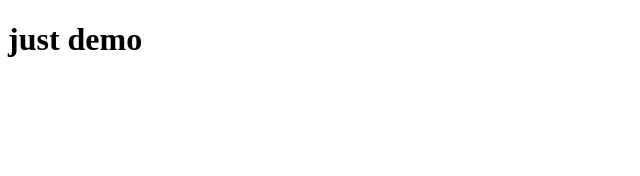
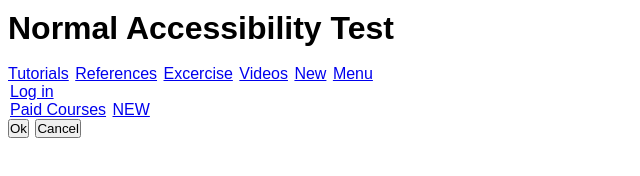
Before and after one commit to sksheela/accessbility1, a plain HTML site: page index.html in a window 1280 px wide. Shown: the whole page, without its empty margins (0-640 px from the left). Drawn offline with Linux system fonts and the light colour scheme.

Commit message:
This is my first accessbility

```diff
--- a/index.html
+++ b/index.html
@@ -1,12 +1,44 @@
 <!DOCTYPE html>
 <html lang="en">
+
 <head>
     <meta charset="UTF-8">
     <meta http-equiv="X-UA-Compatible" content="IE=edge">
     <meta name="viewport" content="width=device-width, initial-scale=1.0">
+    <link rel="stylesheet" href="style.css">
     <title>Document</title>
 </head>
+
 <body>
-    <h1>just demo</h1>
+
+    <header>
+        <h1 role="banner">Normal Accessibility Test</h1>
+    </header>
+    <br />
+    <nav role="navigation">
+        <a href="#">Tutorials</a>
+        <a href="#">References</a>
+        <a href="#">Excercise</a>
+        <a href="#">Videos</a>
+        <a href="#">New</a>
+        <a href="#">Menu</a>
+
+        <div>
+            <a href="#">Log in</a>
+        </div>
+        <div role="option">
+            <a href="#">Paid Courses</a>
+            <a href="#">NEW</a>
+        </div>
+
+    </nav>
+
+    <div role="button">
+        <input type="submit" value="Ok" />
+        <input type="submit" value="Cancel" />
+    </div>
+
+
 </body>
+
 </html>
--- /dev/null
+++ b/style.css
@@ -0,0 +1,9 @@
+*{
+    margin:0 0 0 2px;
+    padding:0;
+    box-sizing: border-box;
+    font-family: Arial, Helvetica, sans-serif;
+}
+h1{
+    margin-top: 10px;
+}
```
Also changed, not shown: demo1.txt (deleted).
